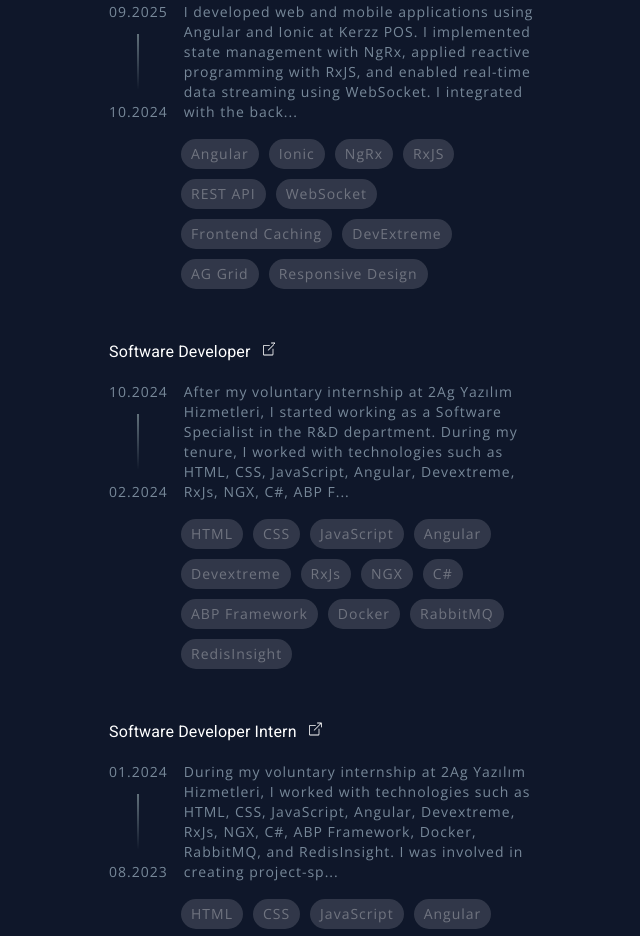
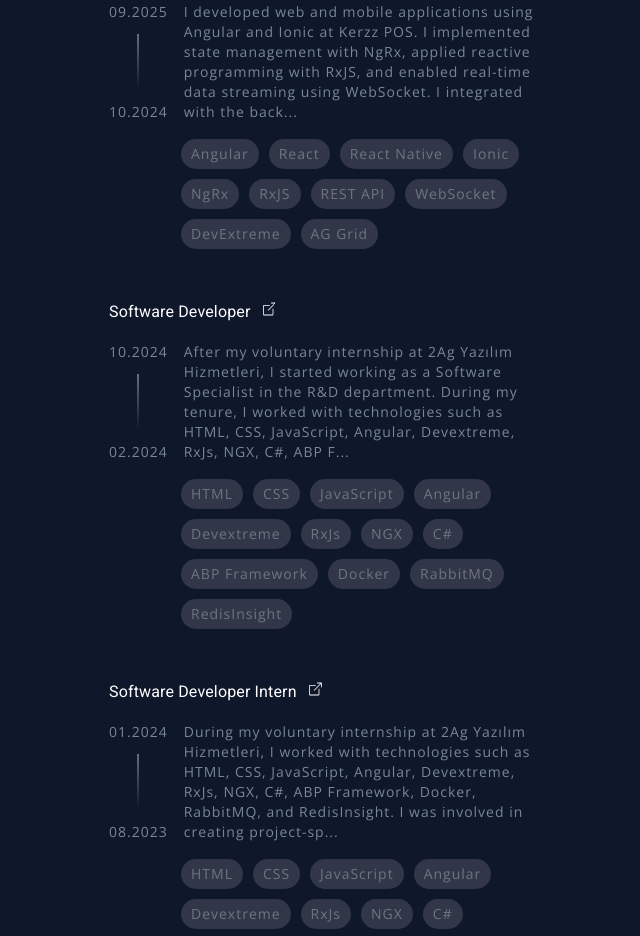
Before and after one commit to ergulferik/Portfolio-Website, an Angular app: page / in a window 1280 px wide. Shown: the part 780-1716 px from the top of the page, without its empty margins (547-1187 px from the left). Built offline with nearby package versions, Linux system fonts and the light colour scheme.

Commit message:
update react info

```diff
--- a/src/app/data/cardDatas.ts
+++ b/src/app/data/cardDatas.ts
@@ -219,7 +219,7 @@ const experienceDataTR: ExperienceCards[] = [
   {
     "title": "Önyüz Geliştirici",
     "description": "Kerzz POS'ta Angular ve Ionic kullanarak web ve mobil uygulamalar geliştirdim. NgRx ile durum yönetimi sağladım, RxJS kullanarak reaktif programlama uyguladım ve WebSocket ile gerçek zamanlı veri akışı gerçekleştirdim. REST API’ler ile backend entegrasyonu yaptım ve önbellekleme yöntemleriyle performansı optimize ettim. DevExtreme ve AG Grid kullanarak veri tabloları, grafikler ve interaktif bileşenler geliştirdim. Duyarlı tasarım prensiplerine uygun olarak farklı ekran boyutlarına uyum sağlayan kullanıcı arayüzleri oluşturdum",
-    "extras": ["Angular", "Ionic", "NgRx", "RxJS", "REST API", "WebSocket", "Frontend Caching", "DevExtreme", "AG Grid", "Responsive Design"],
+    "extras": ["Angular", "React", "React Native", "Ionic", "NgRx", "RxJS", "REST API", "WebSocket", "DevExtreme", "AG Grid"],
     "id": "experience0",
     "continueUrl": "https://www.kerzzpos.com/",
     "order": "0",
@@ -266,7 +266,7 @@ const experienceDataEN = [
   {
     "title": "Frontend Developer",
     "description": "I developed web and mobile applications using Angular and Ionic at Kerzz POS. I implemented state management with NgRx, applied reactive programming with RxJS, and enabled real-time data streaming using WebSocket. I integrated with the backend through REST APIs and optimized performance with caching methods. I developed data tables, charts, and interactive components using DevExtreme and AG Grid. I created user interfaces that adapt to different screen sizes following responsive design principles.",
-    "extras": ["Angular", "Ionic", "NgRx", "RxJS", "REST API", "WebSocket", "Frontend Caching", "DevExtreme", "AG Grid", "Responsive Design"],
+    "extras": ["Angular", "React", "React Native", "Ionic", "NgRx", "RxJS", "REST API", "WebSocket", "DevExtreme", "AG Grid"],
     "id": "experience0",
     "continueUrl": "https://www.kerzzpos.com/",
     "order": "0",
```
Also changed, not shown: 1 other file (tests, documents, lock files or other folders).
